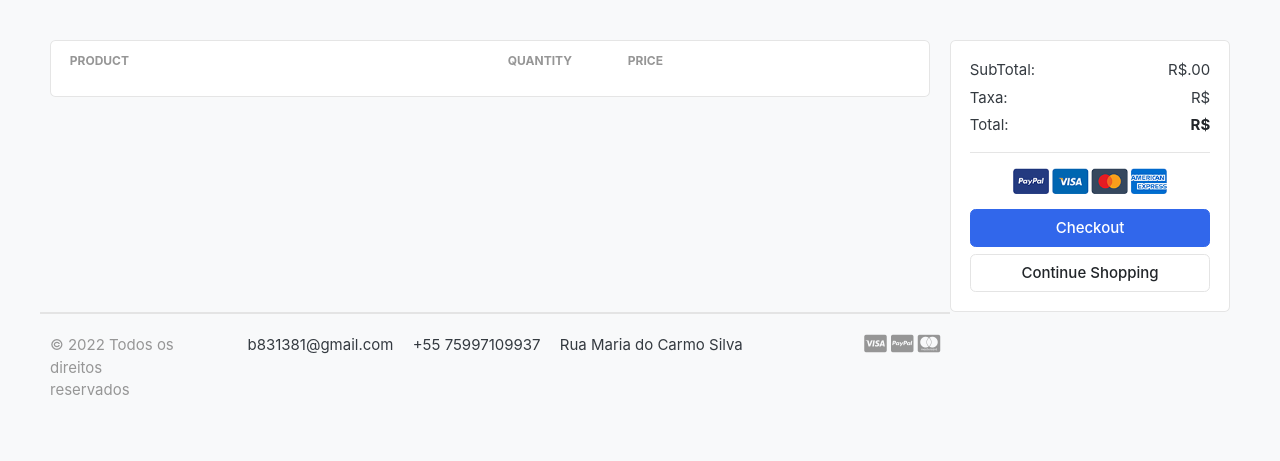
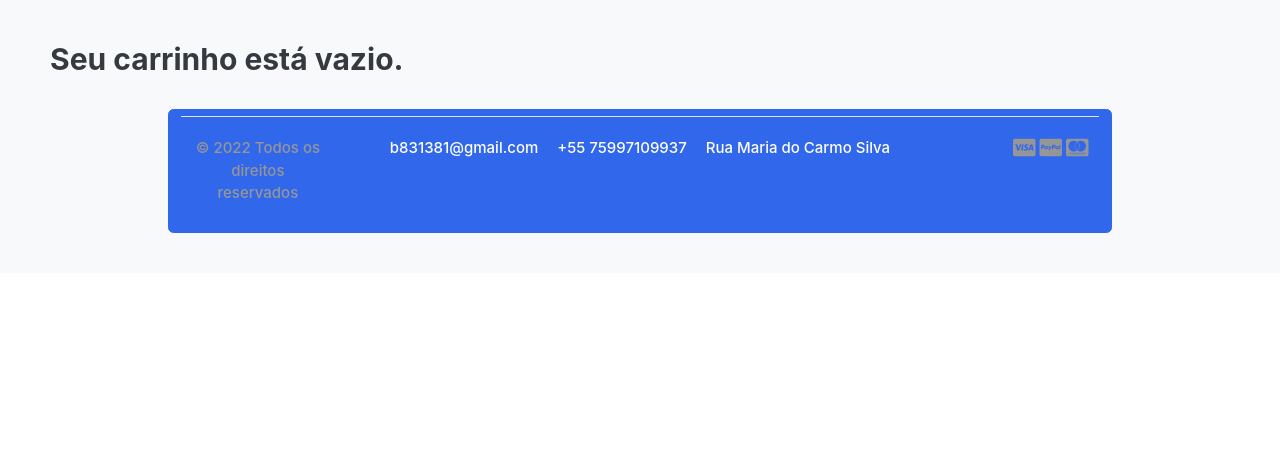
Before and after one commit to juvenalculino/django-ecommerce, a Django app: template templates/loja/carrinho.html in a window 1280 px wide. Shown: the part 118-579 px from the top of the page. Run offline with Django 4.2, Linux system fonts and the light colour scheme; the template is opened without the code that fills it, so the values that code supplies are empty; some libraries are stand-ins or nearby versions; some web fonts are replaced.

Commit message:
Funcionalidade para quando o carro estiver vazio

```diff
--- a/templates/loja/carrinho.html
+++ b/templates/loja/carrinho.html
@@ -7,6 +7,15 @@
 <div class="container">
 
 <!-- ============================ COMPONENT 1 ================================= -->
+{% if not carrinho_items %}
+	<h2>Seu carrinho está vazio.</h2>
+	<br>
+	<div class="text-center">
+		<a class="btn btn-primary" href="{% url 'loja' %}> Continue Comprando</a>
+	</div>
+<!--Mensagem-->
+{% else %}
+
 
 	<div class="row">
 		<aside class="col-lg-9">
@@ -89,5 +98,6 @@
 			</div> <!-- card.// -->
 
 	</aside> <!-- col.// -->
+{% endif %}
 
 {% endblock %}
```
Also changed, not shown: 3 other files. Lines whose indentation alone changed are shown as unchanged.
